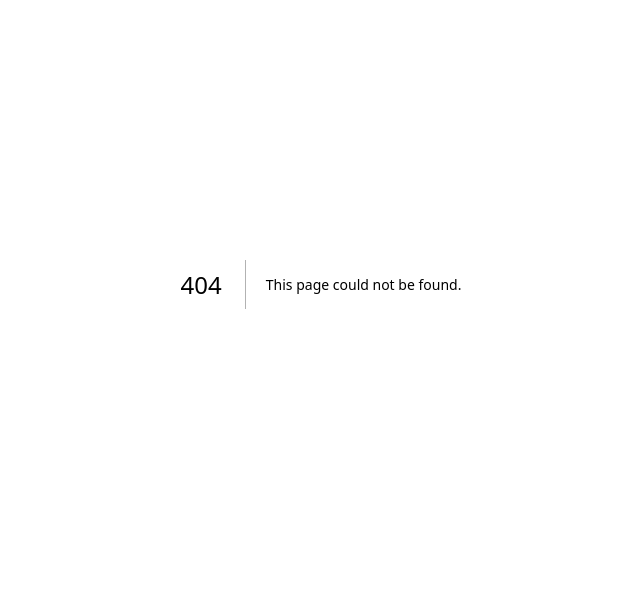
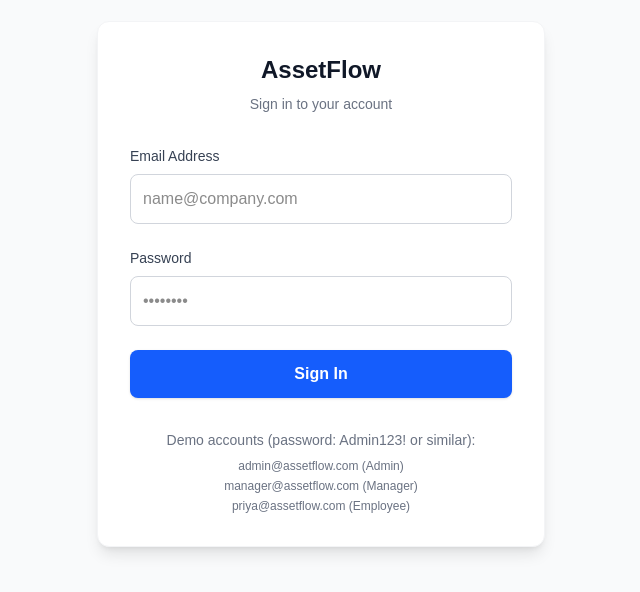
Before and after one commit to Dhruv-Mistry-22/AssetFlow, a Next.js app in the folder assetflow/: page /auth/login in a window 1280 px wide. Before the commit this address had no page. Shown: the part 116-708 px from the top of the page, without its empty margins (319-959 px from the left). Built offline with nearby package versions, Linux system fonts and the light colour scheme.

Commit message:
feat: Minimal Login UI shell (Frontend Phase)

```diff
--- /dev/null
+++ b/assetflow/app/auth/login/page.tsx
@@ -0,0 +1,93 @@
+"use client";
+
+import { useState } from "react";
+import { signIn } from "next-auth/react";
+import { useRouter } from "next/navigation";
+
+export default function LoginPage() {
+  const [email, setEmail] = useState("");
+  const [password, setPassword] = useState("");
+  const [error, setError] = useState("");
+  const router = useRouter();
+
+  const handleSubmit = async (e: React.FormEvent) => {
+    e.preventDefault();
+    setError("");
+
+    const res = await signIn("credentials", {
+      email,
+      password,
+      redirect: false,
+    });
+
+    if (res?.error) {
+      setError("Invalid credentials. Please try again.");
+    } else {
+      router.push("/");
+      router.refresh();
+    }
+  };
+
+  return (
+    <div className="flex min-h-screen items-center justify-center bg-gray-50 p-4">
+      <div className="w-full max-w-md bg-white p-8 rounded-xl shadow-lg border border-gray-100">
+        <div className="text-center mb-8">
+          <h1 className="text-2xl font-bold text-gray-900">AssetFlow</h1>
+          <p className="text-gray-500 text-sm mt-2">Sign in to your account</p>
+        </div>
+
+        {error && (
+          <div className="bg-red-50 text-red-600 p-3 rounded-lg text-sm mb-6 text-center border border-red-100">
+            {error}
+          </div>
+        )}
+
+        <form onSubmit={handleSubmit} className="space-y-6">
+          <div>
+            <label className="block text-sm font-medium text-gray-700 mb-2">
+              Email Address
+            </label>
+            <input
+              type="email"
+              required
+              value={email}
+              onChange={(e) => setEmail(e.target.value)}
+              className="w-full p-3 border border-gray-300 rounded-lg focus:ring-2 focus:ring-blue-500 focus:border-blue-500 outline-none transition-all"
+              placeholder="name@company.com"
+            />
+          </div>
+
+          <div>
+            <label className="block text-sm font-medium text-gray-700 mb-2">
+              Password
+            </label>
+            <input
+              type="password"
+              required
+              value={password}
+              onChange={(e) => setPassword(e.target.value)}
+              className="w-full p-3 border border-gray-300 rounded-lg focus:ring-2 focus:ring-blue-500 focus:border-blue-500 outline-none transition-all"
+              placeholder="••••••••"
+            />
+          </div>
+
+          <button
+            type="submit"
+            className="w-full bg-blue-600 text-white font-semibold p-3 rounded-lg hover:bg-blue-700 transition-colors shadow-sm"
+          >
+            Sign In
+          </button>
+        </form>
+
+        <div className="mt-8 text-center text-sm text-gray-500">
+          <p>Demo accounts (password: Admin123! or similar):</p>
+          <div className="mt-2 space-y-1 text-xs">
+            <p>admin@assetflow.com (Admin)</p>
+            <p>manager@assetflow.com (Manager)</p>
+            <p>priya@assetflow.com (Employee)</p>
+          </div>
+        </div>
+      </div>
+    </div>
+  );
+}
```
